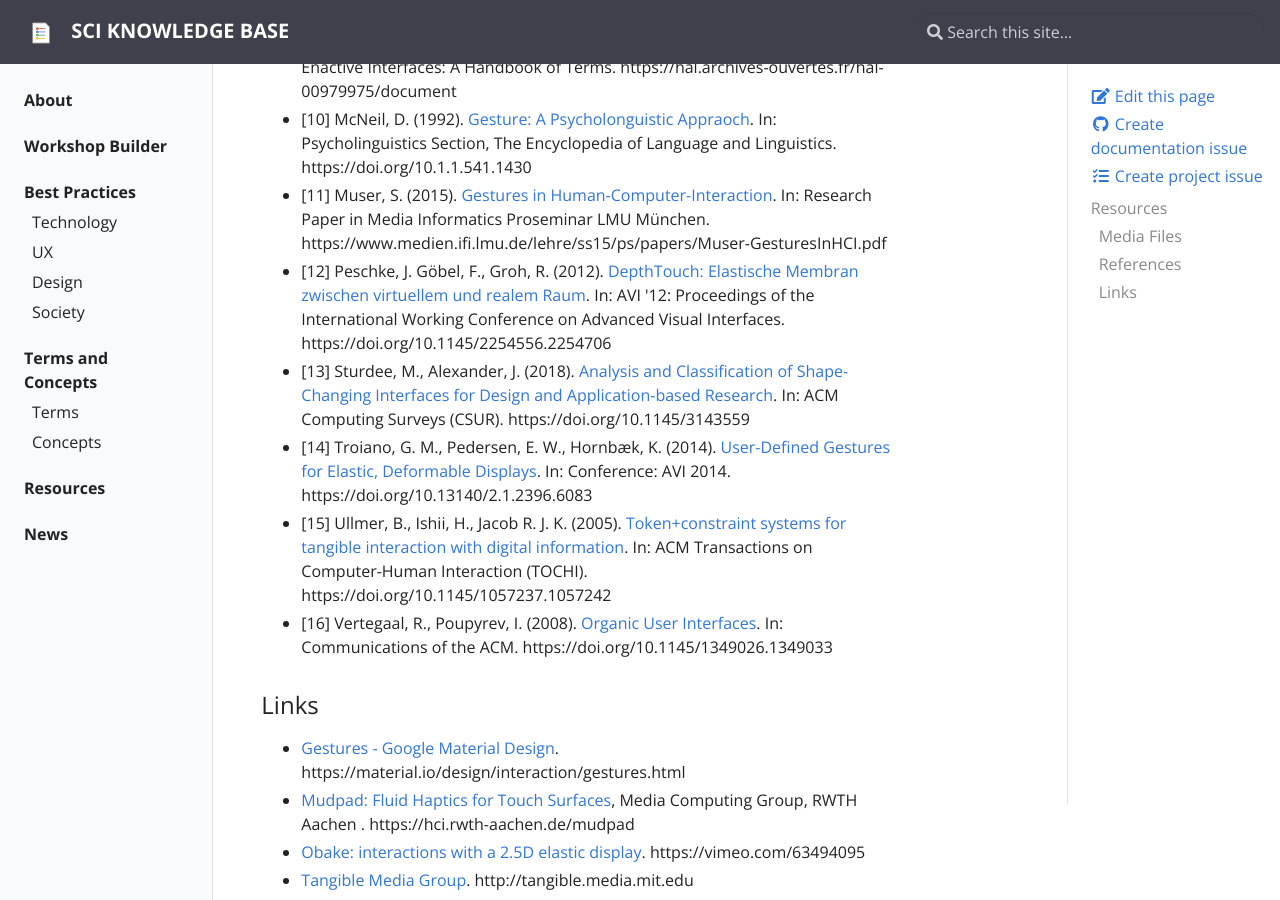
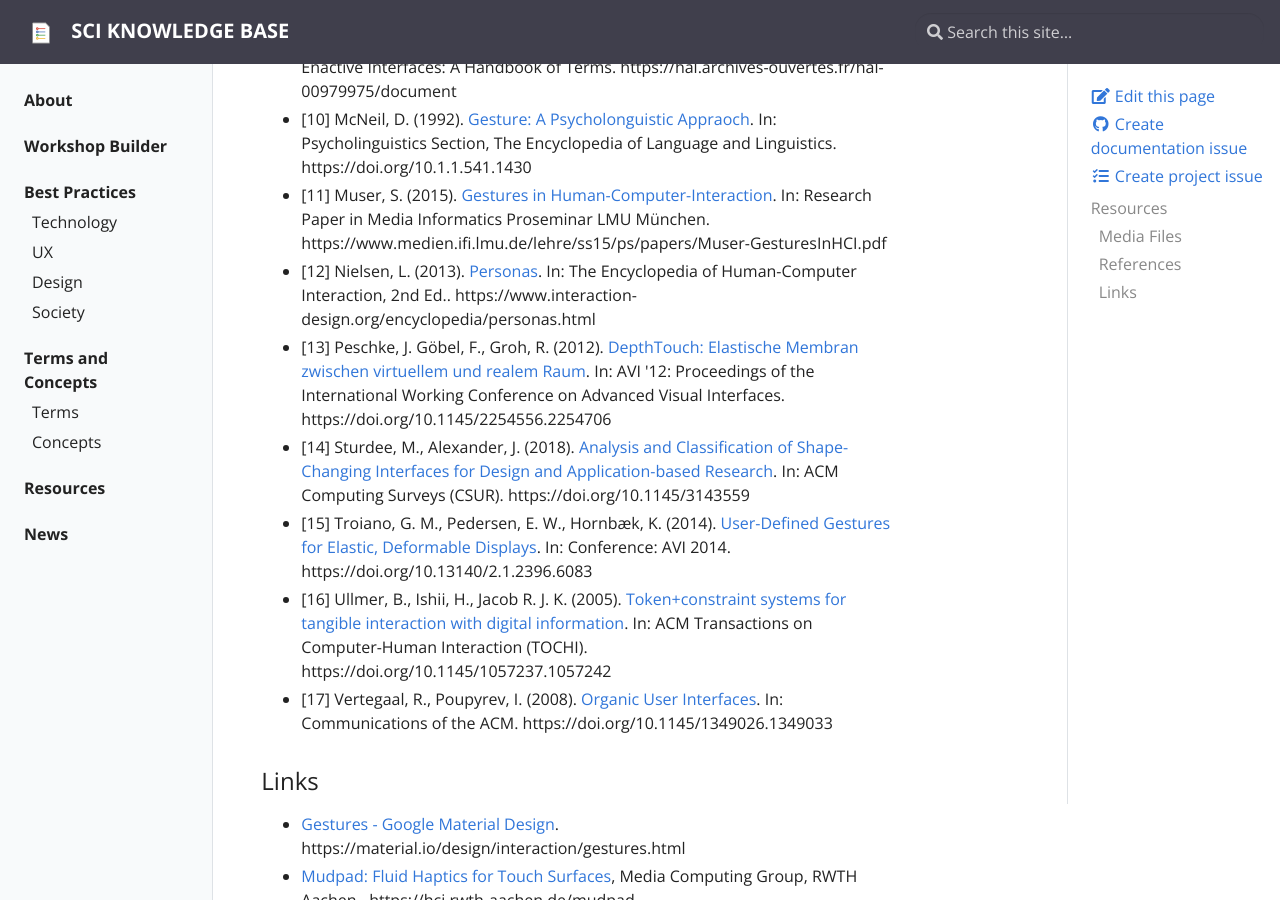
Before and after one commit to visualengineers/sci-knowledge-base, a Jekyll site: the page built from pages/resources.md, in a window 1280 px wide and 900 px high, scrolled down 1054 px. Built offline with Jekyll 4.4.1, drawn with Linux system fonts in a browser that asks for light colours.

Commit message:
persona + scenario content

```diff
--- a/_data/references.yml
+++ b/_data/references.yml
@@ -59,6 +59,11 @@
   author: Muser, S.
   year: 2015
   url: https://www.medien.ifi.lmu.de/lehre/ss15/ps/papers/Muser-GesturesInHCI.pdf
+- title: Personas
+  in: "The Encyclopedia of Human-Computer Interaction, 2nd Ed."
+  author: Nielsen, L.
+  year: 2013
+  url: https://www.interaction-design.org/encyclopedia/personas.html
 - title: "DepthTouch: Elastische Membran zwischen virtuellem und realem Raum"
   in: "AVI '12: Proceedings of the International Working Conference on Advanced Visual Interfaces"
   author: Peschke, J. Göbel, F., Groh, R.
```
Also changed, not shown: _concepts/personas.md (added, +14 -0 lines), _concepts/scenarios.md (added, +10 -0 lines), assets/img/persona-1.png (added), assets/img/persona-2.png (added), assets/img/persona-3.png (added), assets/persona-1.png (added), assets/persona-2.png (added), assets/persona-3.png (added), 2 other files.
